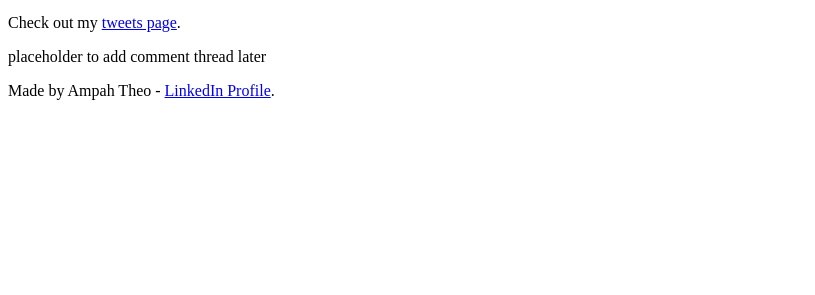
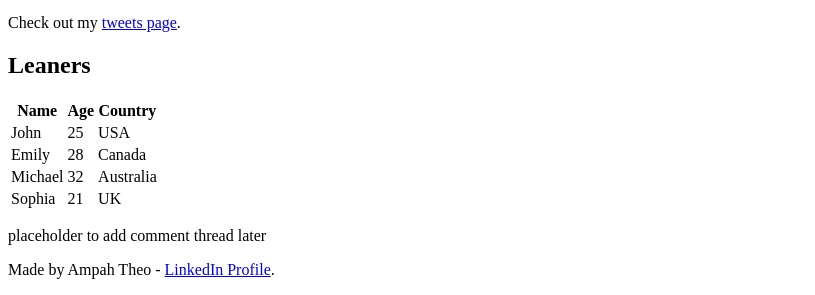
Before and after one commit to vasco-6/My_First_Portfolio., a plain HTML site: page html_basic/index.html in a window 1280 px wide. Shown: the part 745-1040 px from the top of the page, without its empty margins (0-815 px from the left). Before the commit the page ends 861 px from the top, so only its background shows below. Drawn offline with Linux system fonts and the light colour scheme.

Commit message:
Add table of learners to index.html

```diff
--- a/html_basic/index.html
+++ b/html_basic/index.html
@@ -26,6 +26,39 @@
                 <img src="https://i.ibb.co/gTDZZT8/ALX-Logo-07.png" alt="ALX Logo">
             </a>
             <p>Check out my <a href="tweets.html">tweets page</a>.</p>
+            <!-- Leaners Tables -->
+             <h2>Leaners</h2>
+            <table>
+                <thead>
+                    <tr>
+                        <th>Name</th>
+                        <th>Age</th>
+                        <th>Country</th>
+                    </tr>
+                </thead>
+                <tbody>
+                    <tr>
+                        <td>John</td>
+                        <td>25</td>
+                        <td>USA</td>
+                    </tr>
+                    <tr>
+                        <td>Emily</td>
+                        <td>28</td>
+                        <td>Canada</td>
+                    </tr>
+                    <tr>
+                        <td>Michael</td>
+                        <td>32</td>
+                        <td>Australia</td>
+                    </tr>
+                    <tr>
+                        <td>Sophia</td>
+                        <td>21</td>
+                        <td>UK</td>
+                    </tr>
+                </tbody>
+            </table>
         </article>
         <aside>
             <p>placeholder to add comment thread later</p>
```
